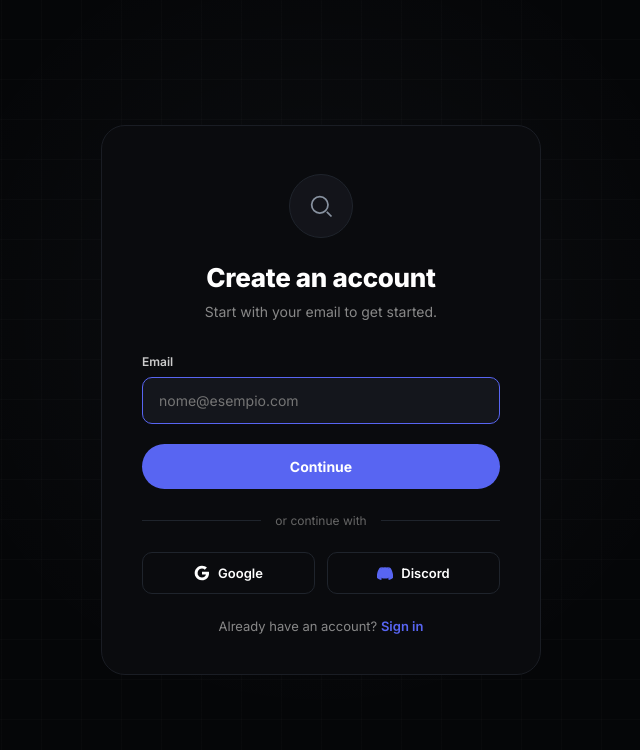
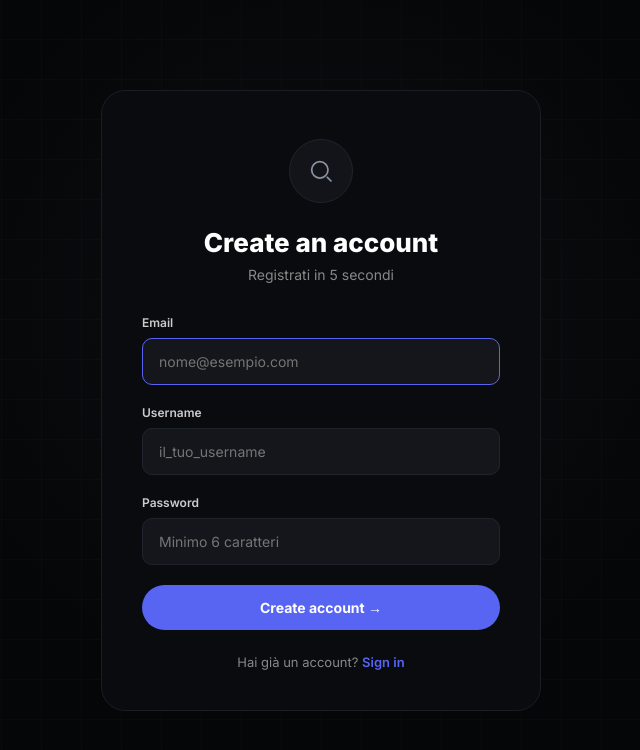
Before and after one commit to anonimusguest20-tech/NEXORA, a Flask app: page /register in a window 1280 px wide. Shown: the top 750 px of the page, without its empty margins (319-959 px from the left). Run offline with Flask 3, Linux system fonts and the light colour scheme; parts of the project's set-up code (start-up, migrations or seed data) failed here and were passed over.

Commit message:
clean auth routes

```diff
--- a/app.py
+++ b/app.py
@@ -475,177 +475,36 @@ def index(): return render_template('index.html')
 @app.route('/logout')
 @login_required
 def logout(): logout_user(); return redirect(url_for('index'))
-def generate_nexora_id():
-    import random, string
-    while True:
-        part1 = ''.join(random.choices(string.ascii_uppercase + string.digits, k=4))
-        part2 = ''.join(random.choices(string.ascii_uppercase + string.digits, k=4))
-        nid = f"NEX-{part1}-{part2}"
-        if not db.session.query(User).filter_by(nexora_id=nid).first():
-            return nid
 
-
-@app.route('/login', methods=['GET','POST'])
-def login():
-    if request.method == 'POST':
-        email = request.form['email'].strip().lower()
-        pwd = request.form['password']
-        nid = request.form.get('nexora_id', '').strip()
-        u = db.session.query(User).filter_by(email=email, password=pwd).first()
-        if not u:
-            flash('Credenziali errate.')
-            return render_template('login.html')
-        # Se non è admin, serve anche l'ID
-        if not u.is_admin:
-            if not nid or nid != u.nexora_id:
-                flash('NEXORA ID errato o mancante.')
-                return render_template('login.html')
-        login_user(u, remember=True)
-        return redirect(url_for('dashboard'))
-    return render_template('login.html')
-
-def send_verify_email(to_email, code):
-    api_key = os.getenv('BREVO_API_KEY', '')
-    from_email = os.getenv('FROM_EMAIL', 'noreply@nexora.cc')
-    if not api_key:
-        print("BREVO_API_KEY non configurata. Codice:", code, flush=True)
-        return
-    payload = {
-        "sender": {"email": from_email, "name": "NEXORA"},
-        "to": [{"email": to_email}],
-        "subject": "NEXORA - Codice di verifica",
-        "htmlContent": "<html><body style='font-family:sans-serif;background:#050608;color:#fff;padding:40px;'><h2 style='color:#fff;'>Il tuo codice NEXORA</h2><p style='color:#aaa;'>Inserisci questo codice per verificare la tua email:</p><h1 style='color:#5865f2;font-size:42px;letter-spacing:8px;'>" + code + "</h1><p style='color:#666;font-size:12px;'>Il codice e valido per 10 minuti.</p></body></html>"
-    }
-    try:
-        r = requests.post(
-            "https://api.brevo.com/v3/smtp/email",
-            headers={"api-key": api_key, "Content-Type": "application/json", "accept": "application/json"},
-            json=payload,
-            timeout=30
-        )
-        if r.status_code in (200, 201):
-            print("EMAIL INVIATA A", to_email, "CODICE:", code, flush=True)
-        else:
-            print("ERRORE BREVO:", r.status_code, r.text[:300], flush=True)
-    except Exception as e:
-        print("ERRORE EMAIL:", str(e), flush=True)
-
-
-
-@app.route('/register', methods=['GET','POST'])
-def register():
-    if request.method == 'POST':
-        email = request.form['email'].strip().lower()
-        if db.session.query(User).filter_by(email=email).first():
-            flash('Email già registrata. Prova ad accedere.')
-            return redirect(url_for('login'))
-        code6 = ''.join(random.choices(string.digits, k=6))
-        db.session.query(VerifyCode).filter_by(email=email).delete()
-        db.session.add(VerifyCode(email=email, code=code6))
-        db.session.commit()
-        try:
-            send_verify_email(email, code6)
-            print("EMAIL INVIATA A", email, "CODICE:", code6, flush=True)
-        except Exception as e:
-            print("Errore invio email:", e, flush=True)
-            flash('Errore invio email: ' + str(e))
-            return redirect(url_for('register'))
-        session['pending_email'] = email
-        session.permanent = True
-        return redirect(url_for('verify'))
-    return render_template('register.html')
-
-
-@app.route('/verify', methods=['GET','POST'])
-def verify():
-    email = session.get('pending_email')
-    if not email:
-        return redirect(url_for('register'))
-    if request.method == 'POST':
-        code_in = request.form.get('code', '').strip()
-        vc = db.session.query(VerifyCode).filter_by(email=email).order_by(VerifyCode.id.desc()).first()
-        if vc and vc.code == code_in:
-            session['verified_email'] = email
-            db.session.delete(vc)
-            db.session.commit()
-            return redirect(url_for('complete_registration'))
-        flash('Codice errato.')
-    return render_template('verify.html', email=email)
-
-
-@app.route('/complete', methods=['GET','POST'])
-def complete_registration():
-    email = session.get('verified_email')
-    if not email:
-        return redirect(url_for('register'))
-    if request.method == 'POST':
-        username = request.form['username'].strip()
-        password = request.form['password']
-        if len(username) < 3 or len(username) > 20:
-            flash('Username 3-20 caratteri.')
-        elif not username.replace('_','').isalnum():
-            flash('Solo lettere, numeri e _')
-        elif db.session.query(User).filter_by(username=username).first():
-            flash('Username già preso.')
-        elif len(password) < 6:
-            flash('Password minimo 6 caratteri.')
-        else:
-            is_admin = email in ADMIN_EMAILS
-            assigned_plan = 'ultimate' if is_admin else PLAN_EMAILS.get(email, 'free')
-            nid = generate_nexora_id()
-            u = User(email=email, password=password, username=username,
-                     verified=True, is_admin=is_admin, plan=assigned_plan,
-                     nexora_id=nid)
-            db.session.add(u)
-            db.session.commit()
-            session.pop('pending_email', None)
-            session.pop('verified_email', None)
-            login_user(u, remember=True)
-            session.permanent = True
-            return redirect(url_for('show_nexora_id'))
-    return render_template('complete_registration.html', email=email)
-
-
-def generate_nexora_id():
-    while True:
-        part1 = ''.join(random.choices(string.ascii_uppercase + string.digits, k=4))
-        part2 = ''.join(random.choices(string.ascii_uppercase + string.digits, k=4))
-        nid = "NEX-" + part1 + "-" + part2
-        if not db.session.query(User).filter_by(nexora_id=nid).first():
-            return nid
-
-
-@app.route('/welcome')
-@login_required
-def show_nexora_id():
-    return render_template('show_id.html', nexora_id=current_user.nexora_id, username=current_user.username)
-
-
-@app.route('/dashboard')
-@login_required
-def dashboard():
-    plan_db = db.session.query(PlanConfig).filter_by(key=current_user.plan).first()
-    if plan_db:
-        plan = {"name":plan_db.name,"price":plan_db.price,"daily_limit":plan_db.daily_limit,
-                "modules":plan_db.modules.split(","),"popular":plan_db.popular}
-    else:
-        plan = PLANS.get(current_user.plan, PLANS['free'])
-    since = datetime.utcnow() - timedelta(hours=30)
-    used = db.session.query(LookupLog).filter(LookupLog.user_id==current_user.id, LookupLog.created_at>=since).count()
-    remaining = "∞" if current_user.is_admin else max(0, plan['daily_limit']-used)
-    return render_template('dashboard.html', user=current_user, plan=plan, remaining=remaining, plans=PLANS)
 @app.route('/api/lookup', methods=['POST'])
 @login_required
 def api_lookup():
     data = request.get_json()
-    ltype = data.get('type'); query = data.get('query','').strip()
-    if not query: return jsonify({"error":"Query vuota"}), 400
+    ltype = data.get('type')
+    query = data.get('query','').strip()
+    if not query:
+        return jsonify({"error":"Query vuota"}), 400
     ok, msg = check_lookup(current_user, ltype)
-    if not ok: return jsonify({"error":msg,"upgrade":True}), 403
+    if not ok:
+        return jsonify({"error": msg, "upgrade": True}), 403
     fn = LOOKUP_MAP.get(ltype)
-    if not fn: return jsonify({"error":"Tipo non valido"}), 400
-    result = fn(query); log_lookup(current_user, ltype, query)
+    if not fn:
+        return jsonify({"error":"Tipo non valido"}), 400
+    result = fn(query)
+    log_lookup(current_user, ltype, query)
+
+    # Calcola remaining aggiornato
+    plan = PLANS.get(current_user.plan, PLANS['free'])
+    since = datetime.utcnow() - timedelta(hours=30)
+    used = db.session.query(LookupLog).filter(
+        LookupLog.user_id == current_user.id,
+        LookupLog.created_at >= since
+    ).count()
+    remaining = "∞" if current_user.is_admin else max(0, plan['daily_limit'] - used)
+    result["_remaining"] = remaining
     return jsonify(result)
+
+
 @app.route('/api/search-multi', methods=['POST'])
 @login_required
 def api_search_multi():
@@ -779,6 +638,91 @@ def api_ai_chat():
 def framework():
     return render_template('framework.html')
 
+@app.route('/register', methods=['GET','POST'])
+def register():
+    if request.method == 'POST':
+        email = request.form['email'].strip().lower()
+        username = request.form['username'].strip()
+        password = request.form['password']
+        if db.session.query(User).filter_by(email=email).first():
+            flash('Email gia registrata.')
+            return redirect(url_for('register'))
+        if db.session.query(User).filter_by(username=username).first():
+            flash('Username gia preso.')
+            return redirect(url_for('register'))
+        if len(username) < 3 or len(username) > 20:
+            flash('Username 3-20 caratteri.')
+            return redirect(url_for('register'))
+        if not username.replace('_','').isalnum():
+            flash('Solo lettere, numeri e _')
+            return redirect(url_for('register'))
+        if len(password) < 6:
+            flash('Password minimo 6 caratteri.')
+            return redirect(url_for('register'))
+        is_admin = email in ADMIN_EMAILS
+        assigned_plan = 'ultimate' if is_admin else PLAN_EMAILS.get(email, 'free')
+        nid = generate_nexora_id()
+        u = User(email=email, password=password, username=username,
+                 verified=True, is_admin=is_admin, plan=assigned_plan,
+                 nexora_id=nid)
+        db.session.add(u)
+        db.session.commit()
+        login_user(u, remember=True)
+        session.permanent = True
+        return redirect(url_for('show_nexora_id'))
+    return render_template('register.html')
+
+
+def generate_nexora_id():
+    import random, string
+    while True:
+        part1 = ''.join(random.choices(string.ascii_uppercase + string.digits, k=4))
+        part2 = ''.join(random.choices(string.ascii_uppercase + string.digits, k=4))
+        nid = "NEX-" + part1 + "-" + part2
+        if not db.session.query(User).filter_by(nexora_id=nid).first():
+            return nid
+
+
+@app.route('/welcome')
+@login_required
+def show_nexora_id():
+    return render_template('show_id.html', nexora_id=current_user.nexora_id, username=current_user.username)
+
+
+@app.route('/login', methods=['GET','POST'])
+def login():
+    if request.method == 'POST':
+        email = request.form['email'].strip().lower()
+        pwd = request.form['password']
+        nid = request.form.get('nexora_id', '').strip()
+        u = db.session.query(User).filter_by(email=email, password=pwd).first()
+        if not u:
+            flash('Credenziali errate.')
+            return render_template('login.html')
+        if not u.is_admin:
+            if not nid or nid != u.nexora_id:
+                flash('NEXORA ID errato o mancante.')
+                return render_template('login.html')
+        remember = request.form.get('remember') == 'on'
+        login_user(u, remember=remember)
+        session.permanent = remember
+        return redirect(url_for('dashboard'))
+    return render_template('login.html')
+
+
+@app.route('/dashboard')
+@login_required
+def dashboard():
+    plan = PLANS.get(current_user.plan, PLANS['free'])
+    since = datetime.utcnow() - timedelta(hours=30)
+    used = db.session.query(LookupLog).filter(
+        LookupLog.user_id == current_user.id,
+        LookupLog.created_at >= since
+    ).count()
+    remaining = "inf" if current_user.is_admin else max(0, plan['daily_limit'] - used)
+    return render_template('dashboard.html', user=current_user, plan=plan, remaining=remaining, plans=PLANS)
+
+
 @app.route('/pricing')
 def pricing():
     plans_db = db.session.query(PlanConfig).all()
--- a/templates/dashboard.html
+++ b/templates/dashboard.html
@@ -288,6 +288,11 @@ async function doLookup(){
     if (d.upgrade) {
       if (r) r.innerHTML = '<div class="upgrade-msg">' + d.error + '<br><br><a href="/piani">Vai ai piani →</a></div>';
       return;
+    }
+    // Aggiorna badge credits
+    if (d._remaining !== undefined) {
+      var badge = document.querySelector('.credits');
+      if (badge) badge.innerHTML = '⚡ ' + d._remaining + ' credits';
     }
     renderResult(d);
   } catch(e) {
--- a/templates/register.html
+++ b/templates/register.html
@@ -40,27 +40,10 @@ body {
   margin:0 auto 24px;
 }
 .logo-circle svg { width:28px; height:28px; stroke:#8892a0; }
-h1 {
-  font-size:26px;
-  font-weight:800;
-  margin-bottom:8px;
-  letter-spacing:-0.3px;
-}
-.sub {
-  color:#888;
-  font-size:14px;
-  margin-bottom:32px;
-  line-height:1.5;
-}
-.label {
-  display:block;
-  text-align:left;
-  font-size:12px;
-  font-weight:600;
-  color:#ccc;
-  margin-bottom:8px;
-}
-input[type="email"], input[type="text"], input[type="password"] {
+h1 { font-size:26px; font-weight:800; margin-bottom:8px; }
+.sub { color:#888; font-size:14px; margin-bottom:32px; }
+.label { display:block; text-align:left; font-size:12px; font-weight:600; color:#ccc; margin-bottom:8px; }
+input {
   width:100%;
   background:#14161c;
   border:1px solid #1f242c;
@@ -74,7 +57,7 @@ input[type="email"], input[type="text"], input[type="password"] {
   transition:border-color 0.2s;
 }
 input:focus { border-color:#5865f2; }
-.btn-continue {
+.btn {
   width:100%;
   background:#5865f2;
   color:#fff;
@@ -85,9 +68,8 @@ input:focus { border-color:#5865f2; }
   font-size:14px;
   cursor:pointer;
   font-family:inherit;
-  transition:background 0.2s;
 }
-.btn-continue:hover { background:#4752c4; }
+.btn:hover { background:#4752c4; }
 .divider {
   display:flex;
   align-items:center;
@@ -102,34 +84,7 @@ input:focus { border-color:#5865f2; }
   height:1px;
   background:#1f242c;
 }
-.social-row {
-  display:flex;
-  gap:12px;
-  margin-bottom:24px;
-}
-.social-btn {
-  flex:1;
-  background:transparent;
-  border:1px solid #1f242c;
-  color:#fff;
-  padding:12px;
-  border-radius:10px;
-  font-weight:600;
-  font-size:13px;
-  cursor:pointer;
-  text-decoration:none;
-  display:flex;
-  align-items:center;
-  justify-content:center;
-  gap:8px;
-  font-family:inherit;
-  transition:border-color 0.2s;
-}
-.social-btn:hover { border-color:#5865f2; }
-.bottom {
-  color:#888;
-  font-size:13px;
-}
+.bottom { color:#888; font-size:13px; }
 .bottom a { color:#5865f2; text-decoration:none; font-weight:600; }
 .bottom a:hover { text-decoration:underline; }
 .error {
@@ -153,7 +108,7 @@ input:focus { border-color:#5865f2; }
     </svg>
   </div>
   <h1>Create an account</h1>
-  <p class="sub">Start with your email to get started.</p>
+  <p class="sub">Registrati in 5 secondi</p>
 
   {% with msgs = get_flashed_messages() %}{% if msgs %}<div class="error">{{ msgs[0] }}</div>{% endif %}{% endwith %}
 
@@ -161,23 +116,16 @@ input:focus { border-color:#5865f2; }
     <label class="label">Email</label>
     <input name="email" type="email" placeholder="nome@esempio.com" required autofocus>
 
-    <button type="submit" class="btn-continue">Continue</button>
+    <label class="label">Username</label>
+    <input name="username" type="text" placeholder="il_tuo_username" minlength="3" maxlength="20" required>
+
+    <label class="label">Password</label>
+    <input name="password" type="password" placeholder="Minimo 6 caratteri" minlength="6" required>
+
+    <button type="submit" class="btn">Create account →</button>
   </form>
 
-  <div class="divider">or continue with</div>
-
-  <div class="social-row">
-    <a href="/register" class="social-btn">
-      <svg width="16" height="16" viewBox="0 0 24 24"><path fill="#fff" d="M22.56 12.25c0-.78-.07-1.53-.2-2.25H12v4.26h5.92c-.26 1.37-1.04 2.53-2.21 3.31v2.77h3.57c2.08-1.92 3.28-4.74 3.28-8.09z"/><path fill="#fff" d="M12 23c2.97 0 5.46-.98 7.28-2.66l-3.57-2.77c-.98.66-2.23 1.06-3.71 1.06-2.86 0-5.29-1.93-6.16-4.53H2.18v2.84C3.99 20.53 7.7 23 12 23z"/><path fill="#fff" d="M5.84 14.09c-.22-.66-.35-1.36-.35-2.09s.13-1.43.35-2.09V7.07H2.18C1.43 8.55 1 10.22 1 12s.43 3.45 1.18 4.93l2.85-2.22.81-.62z"/><path fill="#fff" d="M12 5.38c1.62 0 3.06.56 4.21 1.64l3.15-3.15C17.45 2.09 14.97 1 12 1 7.7 1 3.99 3.47 2.18 7.07l3.66 2.84c.87-2.6 3.3-4.53 6.16-4.53z"/></svg>
-      Google
-    </a>
-    <a href="/register" class="social-btn">
-      <svg width="16" height="16" viewBox="0 0 24 24" fill="#5865f2"><path d="M20.3 4.4A19.8 19.8 0 0 0 15.4 3l-.3.5c1.7.4 2.5 1 3.3 1.6a13.5 13.5 0 0 0-12.8 0c.8-.6 1.7-1.2 3.3-1.6L8.6 3A19.8 19.8 0 0 0 3.7 4.4C.4 9.5-.6 14.5.1 19.4a19.9 19.9 0 0 0 6.1 3l1.3-2c-.7-.3-1.4-.6-2-1l.5-.4a14 14 0 0 0 12 0l.5.4c-.6.4-1.3.7-2 1l1.3 2a19.9 19.9 0 0 0 6.1-3c.8-5.7-.8-10.6-3.6-15z"/></svg>
-      Discord
-    </a>
-  </div>
-
-  <p class="bottom">Already have an account? <a href="/login">Sign in</a></p>
+  <p class="bottom" style="margin-top:24px;">Hai già un account? <a href="/login">Sign in</a></p>
 </div>
 </body>
 </html>
```
